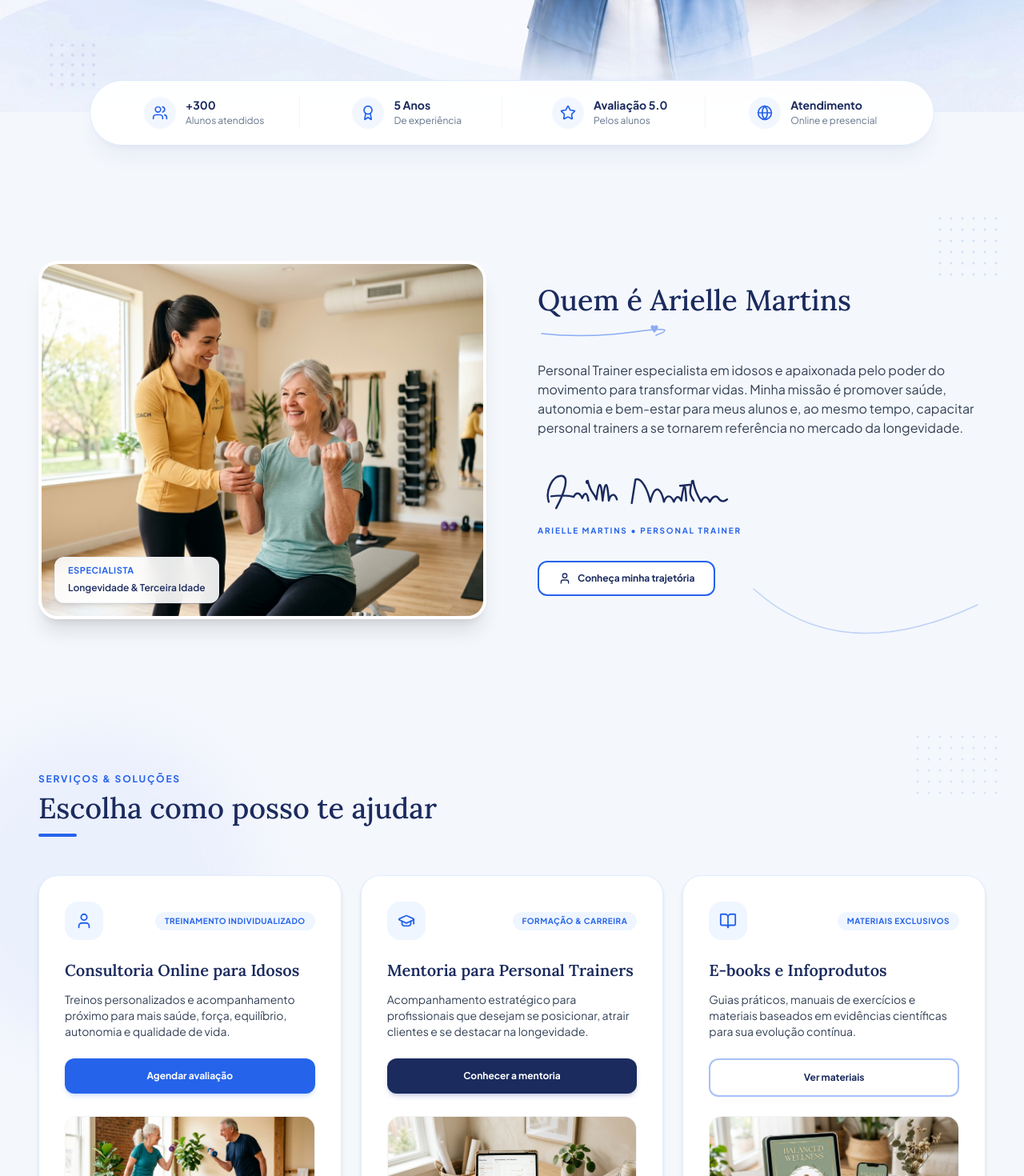
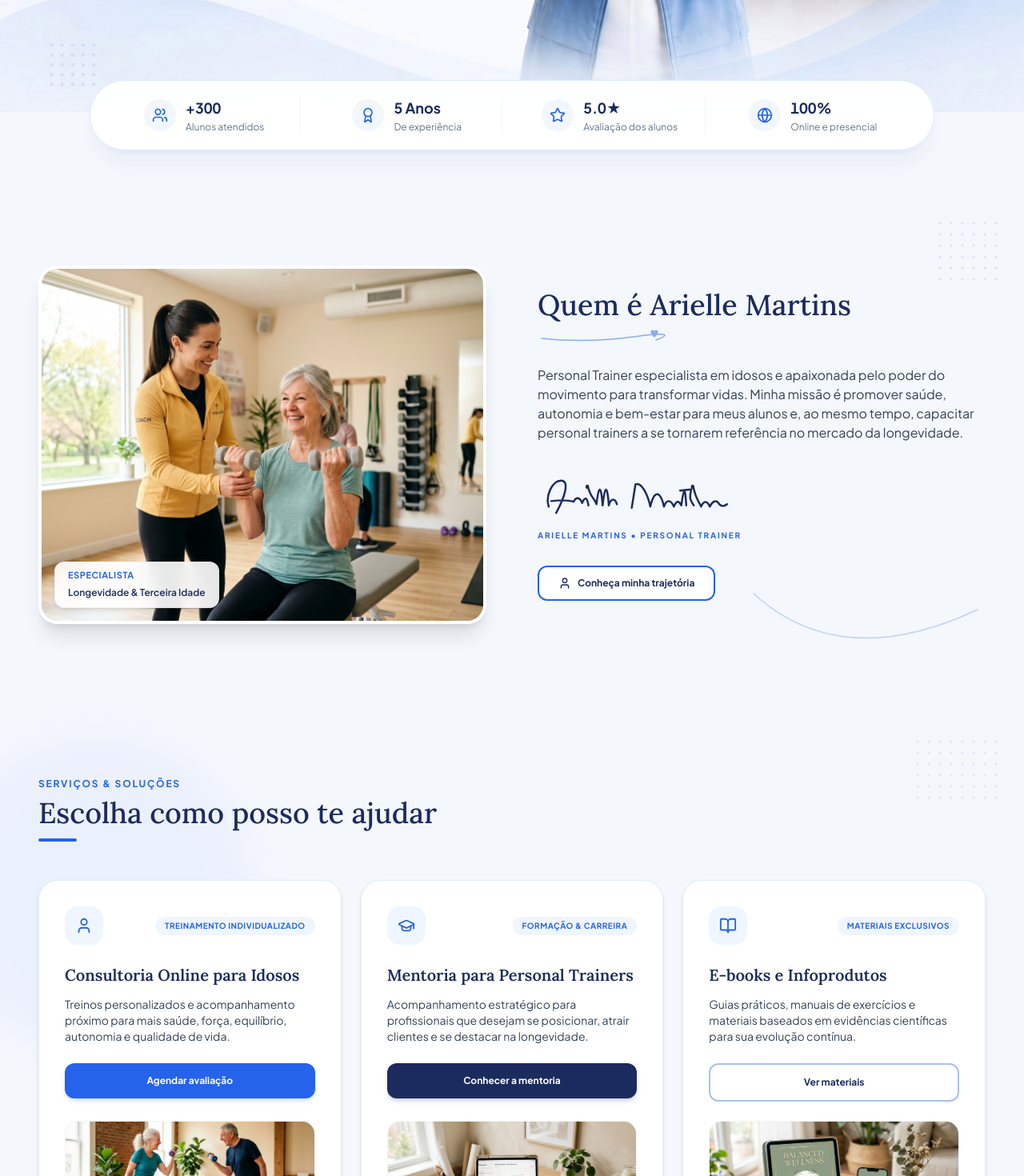
Before and after one commit to Vitorlocorreia/lpariellemartins, a React (Vite) app: page / in a window 1280 px wide. Shown: the part 620-2090 px from the top of the page at 80% size. Built offline with nearby package versions, Linux system fonts and the light colour scheme.

Commit message:
v1.3 - WOW effects: CountUp StatsBar, Tilt 3D cards Offerings e Products, Scroll Progress Bar Navbar

```diff
--- a/src/components/Navbar.jsx
+++ b/src/components/Navbar.jsx
@@ -4,12 +4,16 @@ import Logo from './Logo';
 
 export default function Navbar({ onOpenMobileMenu, whatsappUrl }) {
   const [scrolled, setScrolled] = useState(false);
+  const [progress, setProgress] = useState(0);
 
   useEffect(() => {
     const handleScroll = () => {
-      setScrolled(window.scrollY > 50);
+      const scrollTop = window.scrollY;
+      const docHeight = document.documentElement.scrollHeight - window.innerHeight;
+      setScrolled(scrollTop > 50);
+      setProgress(docHeight > 0 ? Math.min((scrollTop / docHeight) * 100, 100) : 0);
     };
-    window.addEventListener('scroll', handleScroll);
+    window.addEventListener('scroll', handleScroll, { passive: true });
     return () => window.removeEventListener('scroll', handleScroll);
   }, []);
 
@@ -25,6 +29,16 @@ export default function Navbar({ onOpenMobileMenu, whatsappUrl }) {
 
   return (
     <div className="fixed top-0 left-0 right-0 z-40 flex justify-center pointer-events-none transition-all duration-500">
+
+      {/* ── Scroll Progress Bar ── */}
+      <div
+        className="fixed top-0 left-0 h-[3px] bg-gradient-to-r from-[#1D4ED8] via-[#60A5FA] to-[#2563EB] z-50 pointer-events-none rounded-r-full transition-all duration-75"
+        style={{
+          width: `${progress}%`,
+          opacity: progress > 1 ? 1 : 0,
+        }}
+      />
+
       <header
         className={`pointer-events-auto transition-all duration-500 ease-in-out ${
           scrolled
@@ -33,10 +47,8 @@ export default function Navbar({ onOpenMobileMenu, whatsappUrl }) {
         }`}
       >
         <div className="max-w-7xl mx-auto flex items-center justify-between">
-          {/* Brand Logo */}
           <Logo />
 
-          {/* Desktop Nav Links */}
           <nav className="hidden lg:flex items-center gap-7 text-xs font-semibold text-[#1B2B5E]/70">
             {navLinks.map((link, idx) => (
               <a
@@ -50,20 +62,18 @@ export default function Navbar({ onOpenMobileMenu, whatsappUrl }) {
             ))}
           </nav>
 
-          {/* Right CTA Button */}
           <div className="hidden lg:flex items-center">
             <a
               href={whatsappUrl}
               target="_blank"
               rel="noopener noreferrer"
-              className="flex items-center gap-2 px-4 py-2 rounded-full bg-[#2563EB] text-white text-xs font-semibold hover:bg-[#1D4ED8] transition-all shadow-md shadow-blue-500/20 group"
+              className="flex items-center gap-2 px-4 py-2 rounded-full bg-[#2563EB] text-white text-xs font-semibold hover:bg-[#1D4ED8] transition-all shadow-md shadow-blue-500/20"
             >
-              <MessageCircle size={15} className="text-white" />
+              <MessageCircle size={15} />
               <span>Falar pelo WhatsApp</span>
             </a>
           </div>
 
-          {/* Mobile Hamburger Button */}
           <button
             onClick={onOpenMobileMenu}
             className="lg:hidden p-2 text-[#1B2B5E] hover:text-[#2563EB] focus:outline-none transition-colors"
--- a/src/components/OfferingsSection.jsx
+++ b/src/components/OfferingsSection.jsx
@@ -2,10 +2,26 @@ import React, { useEffect, useRef } from 'react';
 import { GraduationCap, User, BookOpen, ChevronLeft, ChevronRight } from 'lucide-react';
 import DottedPattern from './decorations/DottedPattern';
 import BackgroundCircle from './decorations/BackgroundCircle';
+import { useTilt } from '../hooks/useTilt';
 import gsap from 'gsap';
 import { ScrollTrigger } from 'gsap/ScrollTrigger';
 
 gsap.registerPlugin(ScrollTrigger);
+
+/* Wrapper que aplica tilt 3D individualmente a cada card */
+function TiltCard({ className, children }) {
+  const { ref, onMouseMove, onMouseLeave } = useTilt(10, 1.04);
+  return (
+    <div
+      ref={ref}
+      onMouseMove={onMouseMove}
+      onMouseLeave={onMouseLeave}
+      className={className}
+    >
+      {children}
+    </div>
+  );
+}
 
 export default function OfferingsSection({ onOpenModal }) {
   const sectionRef = useRef(null);
@@ -124,9 +140,9 @@ export default function OfferingsSection({ onOpenModal }) {
           className="flex md:grid md:grid-cols-3 overflow-x-auto md:overflow-visible snap-x snap-mandatory gap-6 pb-6 md:pb-0 scrollbar-none -mx-4 px-4 sm:mx-0 sm:px-0"
         >
           {cards.map((c, i) => (
-            <div
+            <TiltCard
               key={i}
-              className="offering-card w-[86vw] max-w-[360px] md:w-auto md:max-w-none snap-center shrink-0 bg-white rounded-3xl p-6 sm:p-8 border border-blue-100/80 shadow-md flex flex-col justify-between hover:shadow-xl hover:border-blue-200 transition-all duration-300 relative z-10"
+              className="offering-card w-[86vw] max-w-[360px] md:w-auto md:max-w-none snap-center shrink-0 bg-white rounded-3xl p-6 sm:p-8 border border-blue-100/80 shadow-md flex flex-col justify-between hover:border-blue-200 transition-colors duration-300 relative z-10 cursor-default"
             >
               <div>
                 <div className="flex items-center justify-between mb-6">
@@ -161,7 +177,7 @@ export default function OfferingsSection({ onOpenModal }) {
                   className="w-full h-full object-cover"
                 />
               </div>
-            </div>
+            </TiltCard>
           ))}
         </div>
 
--- a/src/components/ProductsShowcase.jsx
+++ b/src/components/ProductsShowcase.jsx
@@ -2,10 +2,20 @@ import React, { useEffect, useRef } from 'react';
 import { ShoppingBag, ArrowRight, ChevronLeft, ChevronRight } from 'lucide-react';
 import DottedPattern from './decorations/DottedPattern';
 import BackgroundCircle from './decorations/BackgroundCircle';
+import { useTilt } from '../hooks/useTilt';
 import gsap from 'gsap';
 import { ScrollTrigger } from 'gsap/ScrollTrigger';
 
 gsap.registerPlugin(ScrollTrigger);
+
+function TiltCard({ className, children }) {
+  const { ref, onMouseMove, onMouseLeave } = useTilt(10, 1.04);
+  return (
+    <div ref={ref} onMouseMove={onMouseMove} onMouseLeave={onMouseLeave} className={className}>
+      {children}
+    </div>
+  );
+}
 
 export default function ProductsShowcase({ onOpenModal }) {
   const sectionRef = useRef(null);
@@ -122,9 +132,9 @@ export default function ProductsShowcase({ onOpenModal }) {
           className="flex sm:grid sm:grid-cols-2 lg:grid-cols-4 overflow-x-auto sm:overflow-visible snap-x snap-mandatory gap-6 pb-6 sm:pb-0 scrollbar-none -mx-4 px-4 sm:mx-0 sm:px-0 relative z-10"
         >
           {products.map((p, i) => (
-            <div
+            <TiltCard
               key={i}
-              className="product-card w-[82vw] max-w-[300px] sm:w-auto sm:max-w-none snap-center shrink-0 bg-white rounded-3xl p-6 border border-blue-100/80 shadow-md flex flex-col justify-between hover:shadow-xl hover:border-blue-200 transition-all group"
+              className="product-card w-[82vw] max-w-[300px] sm:w-auto sm:max-w-none snap-center shrink-0 bg-white rounded-3xl p-6 border border-blue-100/80 shadow-md flex flex-col justify-between hover:border-blue-200 transition-colors cursor-default"
             >
               <div>
                 <div className="bg-blue-50/60 rounded-2xl h-44 mb-5 flex items-center justify-center p-4 group-hover:bg-blue-100/60 transition-colors relative overflow-hidden">
@@ -154,7 +164,7 @@ export default function ProductsShowcase({ onOpenModal }) {
                 <ShoppingBag size={15} />
                 <span>Garantir material</span>
               </button>
-            </div>
+            </TiltCard>
           ))}
         </div>
 
--- a/src/components/StatsBar.jsx
+++ b/src/components/StatsBar.jsx
@@ -1,26 +1,71 @@
-import React from 'react';
+import React, { useEffect, useRef, useState } from 'react';
 import { Users, Award, Star, Globe } from 'lucide-react';
+
+/* ── Componente de número animado ── */
+function CountUp({ target, suffix = '', duration = 2000 }) {
+  const [count, setCount] = useState(0);
+  const ref = useRef(null);
+  const started = useRef(false);
+
+  useEffect(() => {
+    const el = ref.current;
+    if (!el) return;
+
+    const observer = new IntersectionObserver(
+      ([entry]) => {
+        if (entry.isIntersecting && !started.current) {
+          started.current = true;
+          const startTime = performance.now();
+          const isPlus = String(target).startsWith('+');
+          const numTarget = parseFloat(String(target).replace('+', ''));
+
+          const tick = (now) => {
+            const elapsed = now - startTime;
+            const progress = Math.min(elapsed / duration, 1);
+            // easeOutExpo
+            const eased = progress === 1 ? 1 : 1 - Math.pow(2, -10 * progress);
+            const current = Math.floor(eased * numTarget);
+            setCount((isPlus ? '+' : '') + current + suffix);
+            if (progress < 1) requestAnimationFrame(tick);
+            else setCount(target + suffix);
+          };
+          requestAnimationFrame(tick);
+        }
+      },
+      { threshold: 0.4 }
+    );
+
+    observer.observe(el);
+    return () => observer.disconnect();
+  }, [target, duration, suffix]);
+
+  return <span ref={ref}>{count || '0'}</span>;
+}
 
 export default function StatsBar() {
   const stats = [
     {
       icon: <Users className="w-5 h-5 text-[#2563EB]" />,
       val: '+300',
+      suffix: '',
       label: 'Alunos atendidos'
     },
     {
       icon: <Award className="w-5 h-5 text-[#2563EB]" />,
-      val: '5 Anos',
+      val: '5',
+      suffix: ' Anos',
       label: 'De experiência'
     },
     {
       icon: <Star className="w-5 h-5 text-[#2563EB]" />,
-      val: 'Avaliação 5.0',
-      label: 'Pelos alunos'
+      val: '5.0',
+      suffix: '★',
+      label: 'Avaliação dos alunos'
     },
     {
       icon: <Globe className="w-5 h-5 text-[#2563EB]" />,
-      val: 'Atendimento',
+      val: '100',
+      suffix: '%',
       label: 'Online e presencial'
     }
   ];
@@ -35,7 +80,9 @@ export default function StatsBar() {
                 {st.icon}
               </div>
               <div className="flex flex-col text-xs sm:text-sm">
-                <span className="font-bold text-[#1B2B5E] leading-tight">{st.val}</span>
+                <span className="font-bold text-[#1B2B5E] leading-tight text-base sm:text-lg tabular-nums">
+                  <CountUp target={st.val} suffix={st.suffix} duration={1800} />
+                </span>
                 <span className="text-[#64748B] text-[11px] sm:text-xs mt-0.5">{st.label}</span>
               </div>
             </div>
--- /dev/null
+++ b/src/hooks/useTilt.js
@@ -0,0 +1,40 @@
+import { useRef, useCallback } from 'react';
+
+/**
+ * useTilt — hook que adiciona efeito 3D tilt ao mover o mouse sobre um card.
+ * Retorna { ref, onMouseMove, onMouseLeave } para aplicar no elemento.
+ *
+ * @param {number} maxTilt  — graus máximos de inclinação (padrão: 12)
+ * @param {number} scale    — escala ao hover (padrão: 1.03)
+ */
+export function useTilt(maxTilt = 12, scale = 1.03) {
+  const ref = useRef(null);
+
+  const onMouseMove = useCallback((e) => {
+    const card = ref.current;
+    if (!card) return;
+
+    const rect = card.getBoundingClientRect();
+    const cx = rect.left + rect.width / 2;
+    const cy = rect.top + rect.height / 2;
+    const dx = (e.clientX - cx) / (rect.width / 2);   // -1 a +1
+    const dy = (e.clientY - cy) / (rect.height / 2);  // -1 a +1
+
+    const rotateY = dx * maxTilt;
+    const rotateX = -dy * maxTilt;
+
+    card.style.transform = `perspective(800px) rotateX(${rotateX}deg) rotateY(${rotateY}deg) scale(${scale})`;
+    card.style.transition = 'transform 0.1s ease-out';
+    card.style.boxShadow = `${-rotateY * 1.5}px ${rotateX * 1.5}px 30px rgba(37,99,235,0.18)`;
+  }, [maxTilt, scale]);
+
+  const onMouseLeave = useCallback(() => {
+    const card = ref.current;
+    if (!card) return;
+    card.style.transform = 'perspective(800px) rotateX(0deg) rotateY(0deg) scale(1)';
+    card.style.transition = 'transform 0.45s cubic-bezier(0.23, 1, 0.32, 1)';
+    card.style.boxShadow = '';
+  }, []);
+
+  return { ref, onMouseMove, onMouseLeave };
+}
```
Also changed, not shown: commit_msg.txt.
